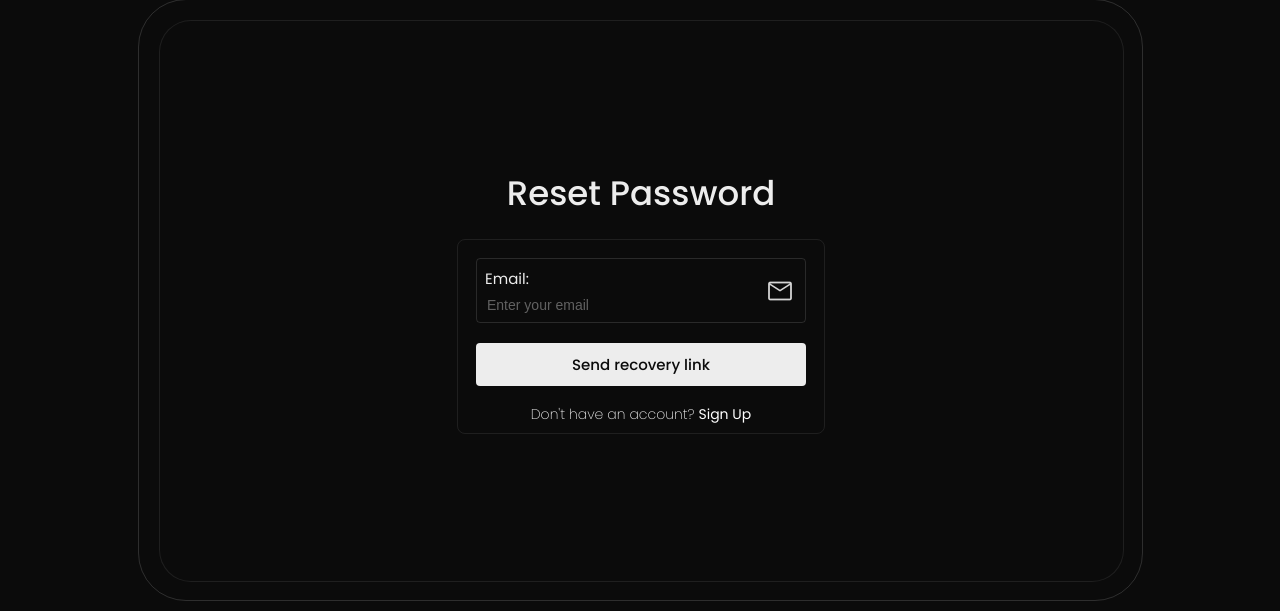
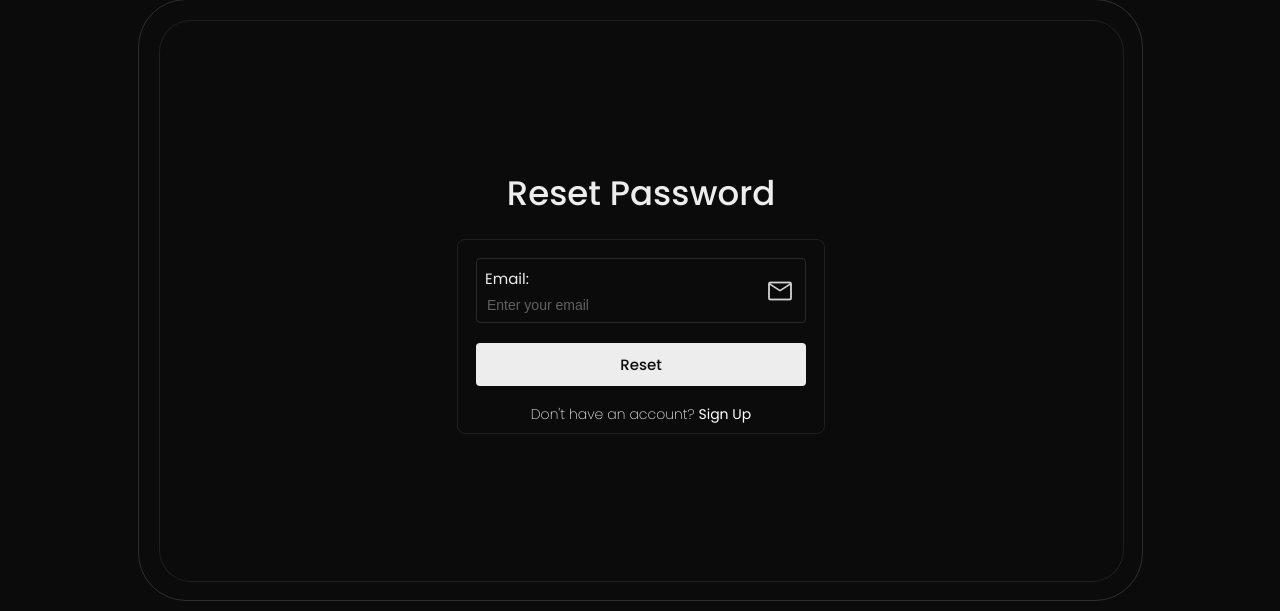
Before and after one commit to gr33pp/hakitech, a React (Create React App) app in the folder client/: page /reset in a window 1280 px wide. Shown: the part 141-752 px from the top of the page. Built offline with nearby package versions, Linux system fonts and the light colour scheme.

Commit message:
chore: Refactor authentication card component and update dependencies

```diff
--- /dev/null
+++ b/client/src/components/authCard.jsx
@@ -0,0 +1,100 @@
+import { useEffect, useState } from "react";
+import Button from "./button";
+import { Link } from "react-router-dom";
+
+export default function AuthCard({ btnText, mode, type }) {
+  const [email, setEmail] = useState("");
+  const [password, setPassword] = useState("");
+  const [fullName, setFullName] = useState("");
+  const clearInput = () => {
+    setEmail("");
+    setPassword("");
+    setFullName("");
+  };
+  useEffect(() => {
+    setTimeout(() => {
+      clearInput();
+    }, 300);
+  }, [type]);
+
+  const handleSubmit = () => {
+    if (mode === "signup") {
+      console.log("Signing up with:", { email, password, fullName });
+    } else if (mode === "signin") {
+      console.log("Signing in with:", { email, password });
+    }
+    clearInput();
+  };
+
+  return (
+    <div className="auth-card">
+      {mode === "signup" && (
+        <>
+          <label className="input-group">
+            <span>Full Name:</span>
+            <input
+              type="text"
+              placeholder="Enter your full name"
+              value={fullName}
+              onChange={(e) => setFullName(e.target.value)}
+              required
+            />
+            <span class="material-symbols-rounded">person</span>
+          </label>
+          <label className="input-group">
+            <span>Meter number:</span>
+            <input
+              type="text"
+              placeholder="Enter your full name"
+              value={fullName}
+              onChange={(e) => setFullName(e.target.value)}
+              required
+            />
+            <span class="material-symbols-rounded">speed</span>
+          </label>
+        </>
+      )}
+      <label className="input-group">
+        <span>Email:</span>
+        <input
+          type="email"
+          placeholder="Enter your email"
+          value={email}
+          onChange={(e) => setEmail(e.target.value)}
+          required
+        />
+        <span class="material-symbols-rounded">mail</span>
+      </label>
+      {mode !== "reset" && (
+        <label className="input-group">
+          <span>Password:</span>
+          <input
+            type="password"
+            placeholder="Enter your password"
+            value={password}
+            onChange={(e) => setPassword(e.target.value)}
+            required
+          />
+          <span class="material-symbols-rounded">lock</span>
+        </label>
+      )}
+      <Button onClick={handleSubmit} text={btnText} />
+      {mode === "login" && (
+        <div className="options">
+          <Link to={"/reset"}>Forgotten Password?</Link>
+        </div>
+      )}
+      <div className="quest">
+        {mode === "signup" ? (
+          <span>
+            Already have an account? <Link to="/login">Sign In</Link>
+          </span>
+        ) : (
+          <span>
+            Don't have an account? <Link to="/signup">Sign Up</Link>
+          </span>
+        )}
+      </div>
+    </div>
+  );
+}
--- a/client/src/pages/auth/index.jsx
+++ b/client/src/pages/auth/index.jsx
@@ -1,7 +1,6 @@
-import { useCallback, useEffect, useRef, useState } from "react";
-import Button from "../../components/button";
+import { useCallback, useEffect, useRef } from "react";
 import "./auth.scss";
-import { Link } from "react-router-dom";
+import AuthCard from "../../components/authCard";
 
 export default function Auth({ type }) {
   const authRef = useRef(null);
@@ -44,30 +43,26 @@ export default function Auth({ type }) {
     >
       <div className={"auth-slider"}>
         {type === "reset" ? (
-          <div className="auth-form">
-            <FormHead title={"Reset Password"} />
-            <AuthCard btnText="Send recovery link" mode="reset" type={type} />
-          </div>
+          <AuthForm
+            type={type}
+            title={"Reset Password"}
+            mode="reset"
+            btnText="Reset"
+          />
         ) : (
           <div className="texture">
             <img src="/images/bulb.webp" alt={"bulb"} draggable="false" />
           </div>
         )}
       </div>
-      <div className="auth-form">
-        <FormHead
-          title={"Create Account"}
-          description={"Fill in your details to create an account"}
-        />
-        <AuthCard btnText="Sign Up" mode="signup" type={type} />
-      </div>
-      <div className="auth-form">
-        <FormHead
-          title={"Sign In"}
-          description={"Enter your details to sign in"}
-        />
-        <AuthCard btnText="Sign In" mode="login" type={type} />
-      </div>
+      <AuthForm
+        type={type}
+        title={"Create Account"}
+        description={"Fill in your details to create an account"}
+        mode="signup"
+        btnText="Sign Up"
+      />
+      <AuthForm type={type} title={"Sign In"} mode="login" btnText="Sign In" />
     </div>
   );
 }
@@ -81,99 +76,9 @@ export const FormHead = ({ title, description }) => {
   );
 };
 
-export const AuthCard = ({ btnText, mode, type }) => {
-  const [email, setEmail] = useState("");
-  const [password, setPassword] = useState("");
-  const [fullName, setFullName] = useState("");
-  const clearInput = () => {
-    setEmail("");
-    setPassword("");
-    setFullName("");
-  };
-  useEffect(() => {
-    setTimeout(() => {
-      clearInput();
-    }, 300);
-  }, [type]);
-
-  const handleSubmit = () => {
-    if (mode === "signup") {
-      console.log("Signing up with:", { email, password, fullName });
-    } else if (mode === "signin") {
-      console.log("Signing in with:", { email, password });
-    }
-    clearInput();
-  };
-
-  return (
-    <div className="auth-card">
-      {mode === "signup" && (
-        <>
-          <label className="input-group">
-            <span>Full Name:</span>
-            <input
-              type="text"
-              placeholder="Enter your full name"
-              value={fullName}
-              onChange={(e) => setFullName(e.target.value)}
-              required
-            />
-            <span class="material-symbols-rounded">person</span>
-          </label>
-          <label className="input-group">
-            <span>Meter number:</span>
-            <input
-              type="text"
-              placeholder="Enter your full name"
-              value={fullName}
-              onChange={(e) => setFullName(e.target.value)}
-              required
-            />
-            <span class="material-symbols-rounded">speed</span>
-          </label>
-        </>
-      )}
-      <label className="input-group">
-        <span>Email:</span>
-        <input
-          type="email"
-          placeholder="Enter your email"
-          value={email}
-          onChange={(e) => setEmail(e.target.value)}
-          required
-        />
-        <span class="material-symbols-rounded">mail</span>
-      </label>
-      {mode !== "reset" && (
-        <label className="input-group">
-          <span>Password:</span>
-          <input
-            type="password"
-            placeholder="Enter your password"
-            value={password}
-            onChange={(e) => setPassword(e.target.value)}
-            required
-          />
-          <span class="material-symbols-rounded">lock</span>
-        </label>
-      )}
-      <Button onClick={handleSubmit} text={btnText} />
-      {mode === "login" && (
-        <div className="options">
-          <Link to={"/reset"}>Forgotten Password?</Link>
-        </div>
-      )}
-      <div className="quest">
-        {mode === "signup" ? (
-          <span>
-            Already have an account? <Link to="/login">Sign In</Link>
-          </span>
-        ) : (
-          <span>
-            Don't have an account? <Link to="/signup">Sign Up</Link>
-          </span>
-        )}
-      </div>
-    </div>
-  );
-};
+const AuthForm = ({ type, title, description, mode, btnText }) => (
+  <div className="auth-form">
+    <FormHead title={title} description={description} />
+    <AuthCard btnText={btnText} mode={mode} type={type} />
+  </div>
+);
```
